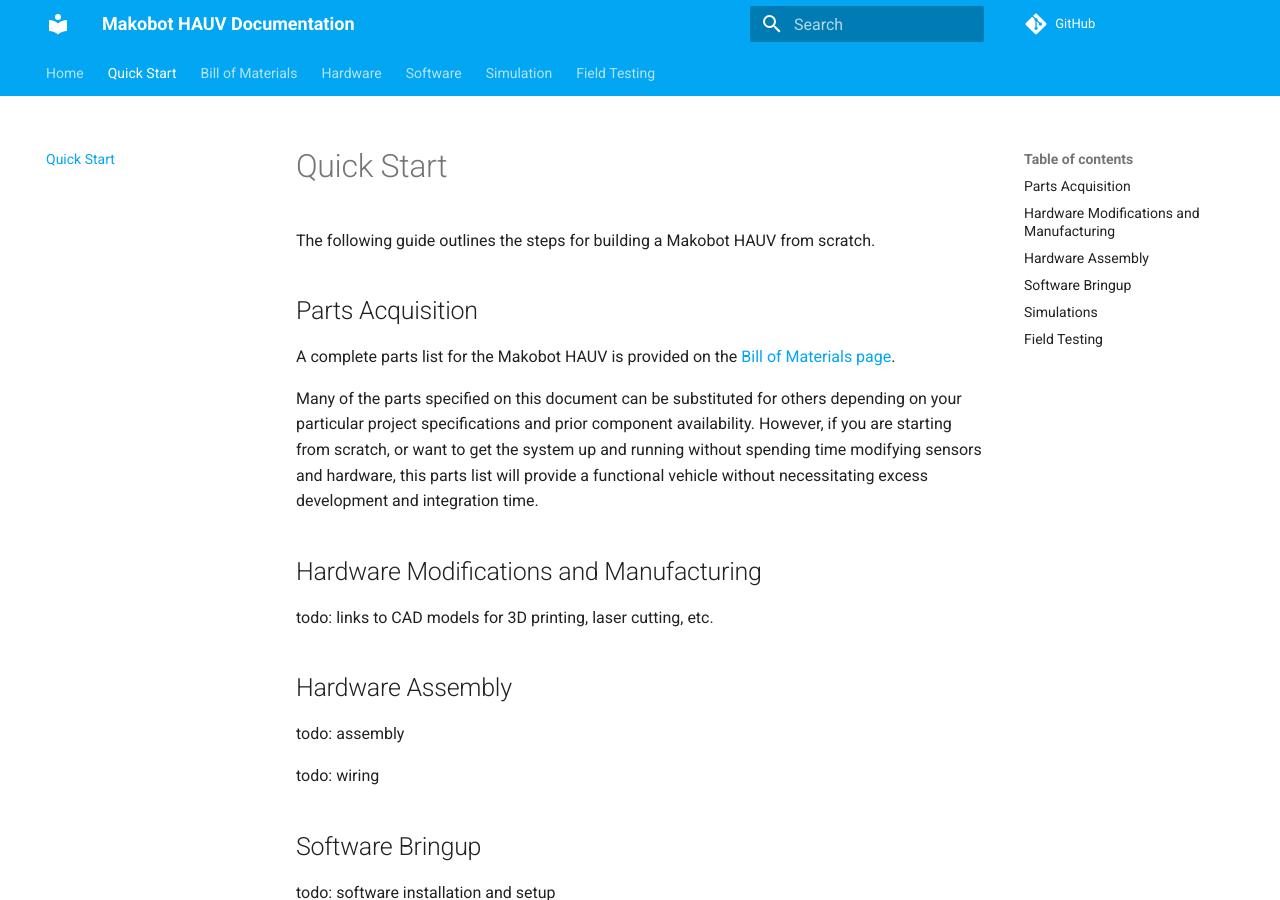
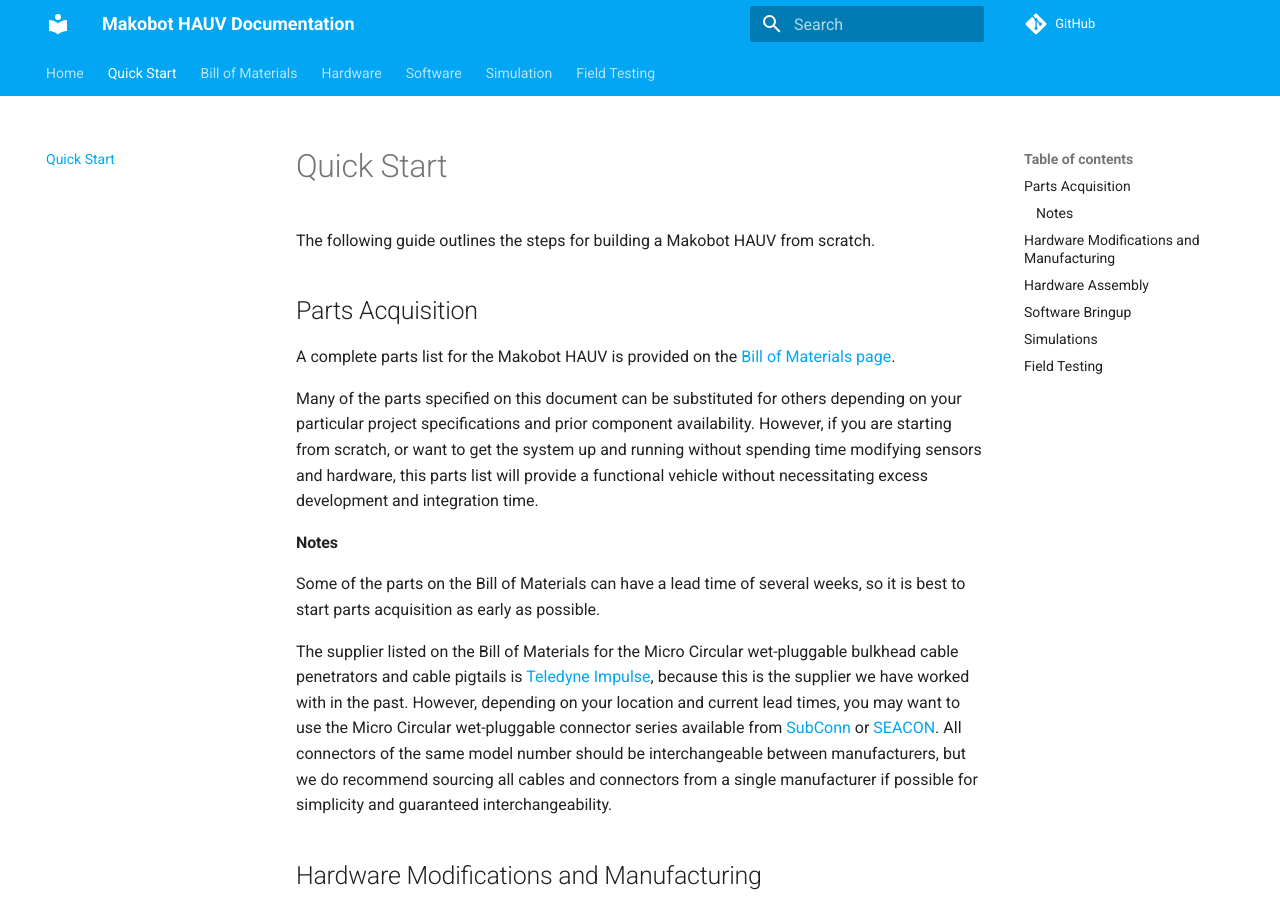
Before and after one commit to makobot-hauv/makobot-docs, an MkDocs documentation site: the page built from docs/quickstart.md, in a window 1280 px wide and 900 px high. Built offline with MkDocs 1.6.1 and Material for MkDocs 9.7.7, drawn with Linux system fonts in a browser that asks for light colours.

Commit message:
add supplier notes for micro circular connectors

```diff
--- a/docs/quickstart.md
+++ b/docs/quickstart.md
@@ -8,6 +8,13 @@ The following guide outlines the steps for building a Makobot HAUV from scratch.
 A complete parts list for the Makobot HAUV is provided on the [Bill of Materials page](bom.md).
 
 Many of the parts specified on this document can be substituted for others depending on your particular project specifications and prior component availability. However, if you are starting from scratch, or want to get the system up and running without spending time modifying sensors and hardware, this parts list will provide a functional vehicle without necessitating excess development and integration time.
+
+
+#### Notes
+
+Some of the parts on the Bill of Materials can have a lead time of several weeks, so it is best to start parts acquisition as early as possible.
+
+The supplier listed on the Bill of Materials for the Micro Circular wet-pluggable bulkhead cable penetrators and cable pigtails is <a href="http://www.teledynemarine.com/impulse/" target="_blank">Teledyne Impulse</a>, because this is the supplier we have worked with in the past. However, depending on your location and current lead times, you may want to use the Micro Circular wet-pluggable connector series available from <a href="https://www.macartney.com/what-we-offer/systems-and-products/connectors/subconn/subconn-micro-circular-series/" target="_blank">SubConn</a> or <a href="http://seaconworldwide.com/products/electrical-wet-mate/micro-wet-con/" target="_blank">SEACON</a>. All connectors of the same model number should be interchangeable between manufacturers, but we do recommend sourcing all cables and connectors from a single manufacturer if possible for simplicity and guaranteed interchangeability.
 
 ## Hardware Modifications and Manufacturing
 
```
